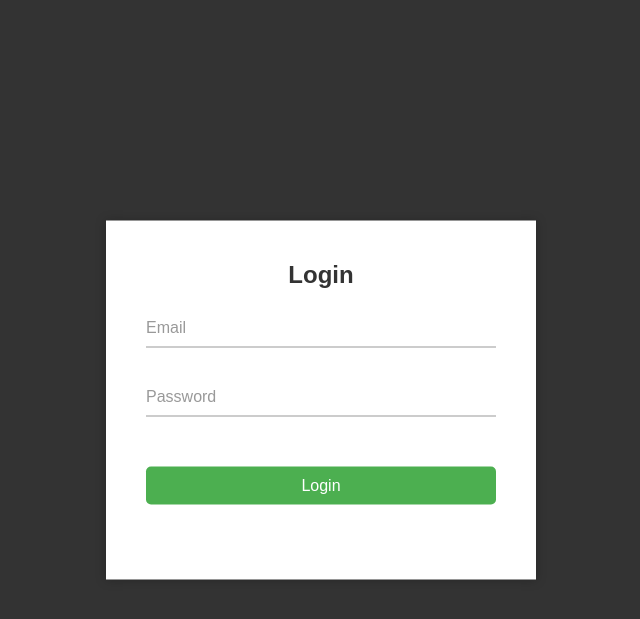
After one commit to JOBLOLI/BestTeam-soen341project2023, a Django app: page /redirect/ in a window 1280 px wide. The commit adds this page. Shown: the top 619 px of the page, without its empty margins (319-959 px from the left). Run offline with Django 4.2, Linux system fonts and the light colour scheme.

Commit message:
signin frontend
Sign in button from homepage redirects to signin template which will have another button to redirect to signup template

```diff
--- a/main/urls.py
+++ b/main/urls.py
@@ -1,6 +1,8 @@
 from django.urls import path
 from . import views
+from .views import cringe, redirect_signin
 
 urlpatterns = [
-    path('', views.my_view, name='homepage'),
+    path('', views.cringe, name='homepage'),
+    path('redirect/', views.redirect_signin, name='signin'),
 ]
--- a/main/views.py
+++ b/main/views.py
@@ -16,6 +16,9 @@ firebase=pyrebase.initialize_app(config)
 authe=firebase.auth()
 database=firebase.database()
 
-def my_view(request):
+def cringe(request):
     context = {'foo': 'bar'}
     return render(request, 'home.html', context)
+
+def redirect_signin(request):
+    return render(request,'signin.html')
--- /dev/null
+++ b/static/css/signin.css
@@ -0,0 +1,92 @@
+body {
+    margin: 0;
+    padding: 0;
+    background: #333;
+    font-family: sans-serif;
+  }
+
+  .login-box {
+    position: absolute;
+    top: 50%;
+    left: 50%;
+    transform: translate(-50%, -50%);
+    width: 350px;
+    padding: 40px;
+    background: #fff;
+    box-shadow: 0 0 10px 0 rgba(0, 0, 0, 0.25);
+  }
+
+  .login-box h2 {
+    margin: 0 0 20px;
+    padding: 0;
+    color: #333;
+    text-align: center;
+  }
+
+  .login-box form {
+    margin-bottom: 15px;
+  }
+
+  .user-box {
+    position: relative;
+    margin-bottom: 30px;
+  }
+
+  .user-box input {
+    width: 100%;
+    padding: 10px 0;
+    font-size: 16px;
+    border: none;
+    border-bottom: 1px solid #999;
+    outline: none;
+    background: transparent;
+  }
+
+  .user-box label {
+    position: absolute;
+    top: 0;
+    left: 0;
+    padding: 10px 0;
+    font-size: 16px;
+    color: #999;
+    pointer-events: none;
+    transition: 0.5s;
+  }
+
+  .user-box input:focus ~ label,
+  .user-box input:valid ~ label {
+    top: -20px;
+    left: 0;
+    color: #333;
+    font-size: 12px;
+  }
+
+  .login-box input[type="submit"] {
+    border: none;
+    outline: none;
+    width: 100%;
+    padding: 10px 0;
+    margin: 20px 0;
+    background: #4CAF50;
+    color: #fff;
+    font-size: 16px;
+    cursor: pointer;
+    border-radius: 5px;
+  }
+
+  .login-box p {
+    margin: 0;
+    padding: 0;
+    font-size: 14px;
+    color: #333;
+    text-align: center;
+  }
+
+  .login-box p a {
+    color: #4CAF50;
+    text-decoration: none;
+  }
+
+  .login-box p a:hover {
+    text-decoration: underline;
+  }
--- /dev/null
+++ b/templates/signin.html
@@ -0,0 +1,26 @@
+<!DOCTYPE html>
+<html lang="en">
+<head>
+  <meta charset="UTF-8">
+  <title>Login</title>
+  <link rel="stylesheet" type="text/css" href="/static/css/signin.css">
+</head>
+<body>
+  <div class="login-box">
+    <h2>Login</h2>
+    <form method="POST">
+      {% csrf_token %}
+      <div class="user-box">
+        <input type="email" name="email" required="">
+        <label>Email</label>
+      </div>
+      <div class="user-box">
+        <input type="password" name="password" required="">
+        <label>Password</label>
+      </div>
+      <input type="submit" value="Login">
+    </form>
+
+  </div>
+</body>
+</html>
```
Also changed, not shown: static/css/signup.css (added, +64 -0 lines), templates/home.html (+6 -2 lines), templates/signup.html (added, +35 -0 lines).
